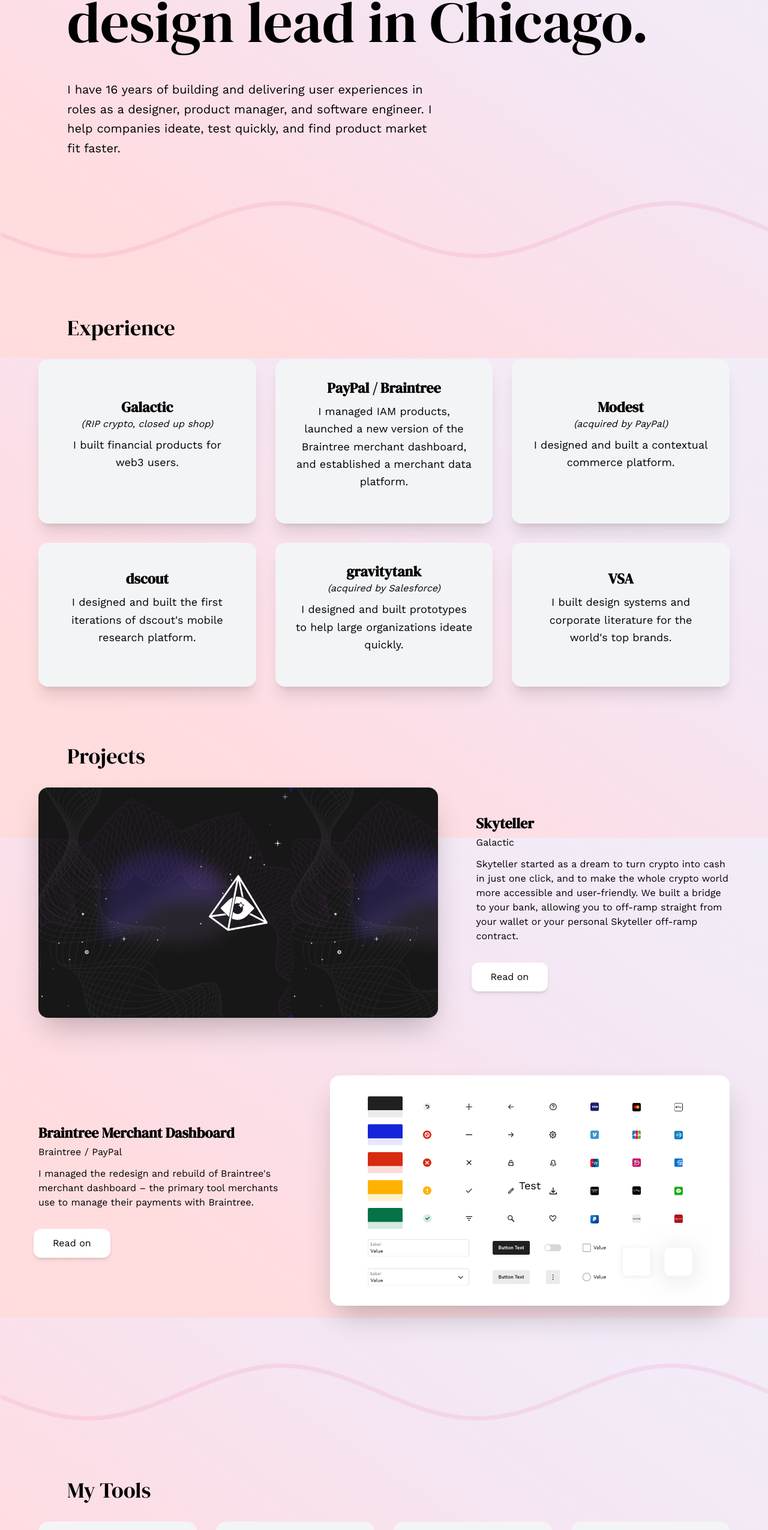
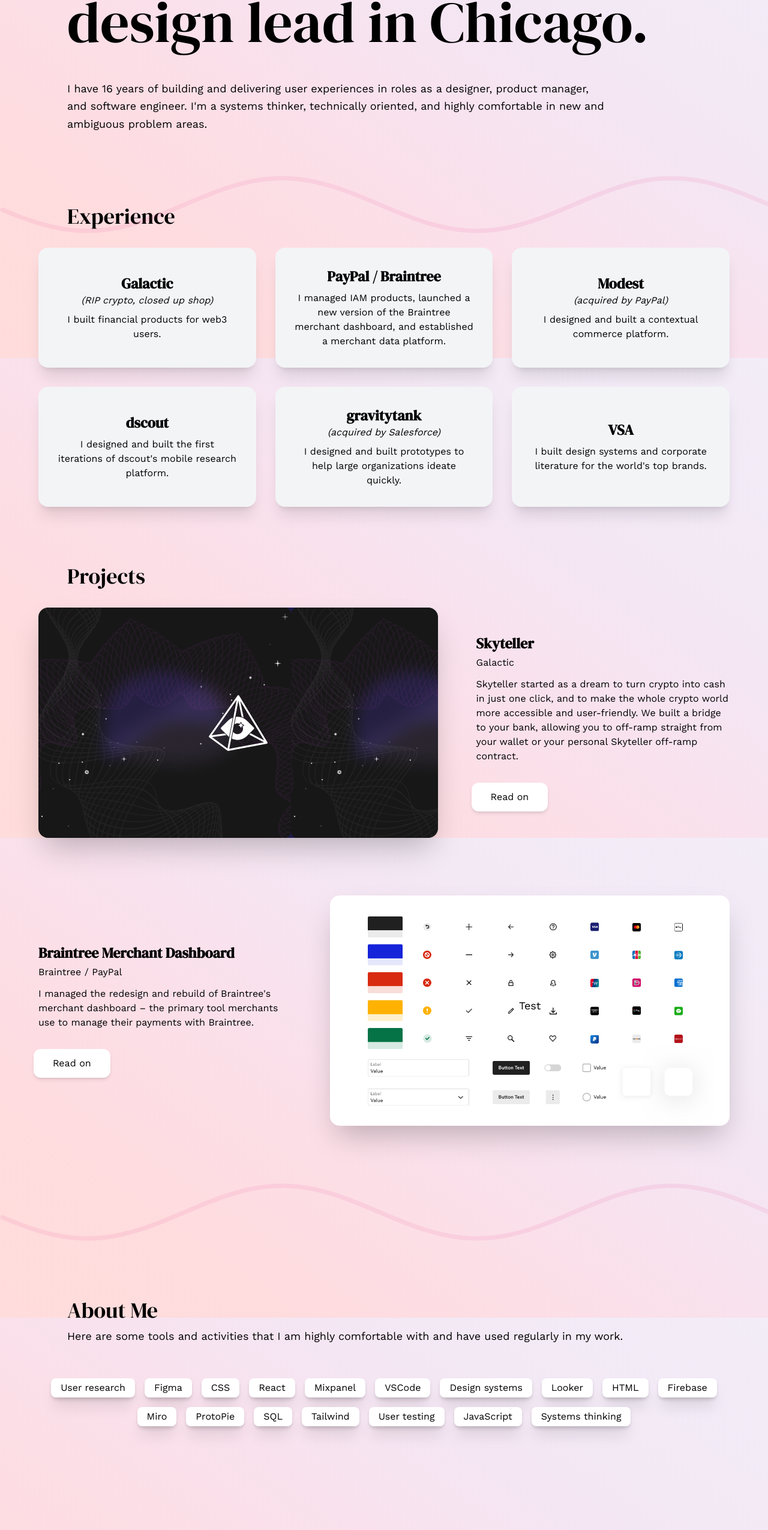
Before and after one commit to kunalbhat/portfolio-site, a React (Create React App) app: page / in a window 1280 px wide. Shown: the part 203-2754 px from the top of the page at 60% size. Built offline with nearby package versions, Linux system fonts and the light colour scheme.

Commit message:
tags list treatment

```diff
--- a/src/App.css
+++ b/src/App.css
@@ -73,28 +73,8 @@
   @apply bg-gray-100 rounded-2xl px-8 py-20 lg:py-8 flex flex-col h-full items-center justify-center text-center mb-6 lg:mb-0 transition-all shadow-xl hover:shadow-2xl;
 }
 
-.case-study-cover p {
+.case-study p {
   @apply text-base mb-0;
-}
-
-.case-study-cover.galactic {
-  @apply bg-indigo-900 hover:bg-indigo-950 text-white;
-}
-
-.case-study-cover.paypal {
-  @apply bg-[#ffd140];
-}
-
-.case-study-cover.modest {
-  @apply bg-gray-950 text-white;
-}
-
-.case-study-cover.dscout {
-  @apply bg-[#0b73eb] text-white;
-}
-
-.case-study-cover.gravitytank {
-  @apply bg-[#00a1df] text-white;
 }
 
 .skyteller-cover {
@@ -119,3 +99,11 @@
   background-image: url("/public/images/curve-decoration.svg");
   @apply w-full h-24 bg-left-top bg-cover bg-no-repeat opacity-10;
 }
+
+.tags-list {
+  @apply flex flex-wrap md:justify-center gap-4;
+}
+
+.tags-list li {
+  @apply bg-white shadow-xl px-4 py-1 text-base rounded-lg list-none flex items-center justify-center text-center hover:drop-shadow-2xl drop-shadow-md;
+}
--- a/src/pages/Home.js
+++ b/src/pages/Home.js
@@ -19,6 +19,30 @@
     console.log("expand!!!");
   }
 
+  const tagsList = [
+    "SQL",
+    "React",
+    "Figma",
+    "ProtoPie",
+    "Miro",
+    "VSCode",
+    "Mixpanel",
+    "Looker",
+    "User research",
+    "User testing",
+    "Firebase",
+    "Design systems",
+    "Systems thinking",
+    "HTML",
+    "CSS",
+    "JavaScript",
+    "Tailwind",
+  ];
+
+  const shuffle = (arr) => [...arr].sort(() => Math.random() - 0.5);
+
+  const shuffledList = shuffle(tagsList);
+
   return (
     <>
       <section className="content-container md:flex md:gap-12 mt-0 md:mb-6 lg:mb-12">
@@ -26,15 +50,16 @@
           <h1 className="lg:mx-12">
             Hi, I'm Kunal &ndash; a product design lead in Chicago.
           </h1>
-          <p className="text-xl leading-relaxed lg:mx-12 lg:max-w-2xl lg:pr-12">
+          <p className="lg:mx-12 lg:max-w-4xl">
             I have 16 years of building and delivering user experiences in roles
-            as a designer, product manager, and software engineer. I help
-            companies ideate, test quickly, and find product market fit faster.
+            as a designer, product manager, and software engineer. I'm a systems
+            thinker, technically oriented, and highly comfortable in new and
+            ambiguous problem areas.
           </p>
         </animated.div>
       </section>
       <div className="section-divider" />
-      <section className="content-container">
+      <section className="content-container -mt-12">
         <header className="section-header">
           <h2>Experience</h2>
         </header>
@@ -83,6 +108,7 @@
       <section className="content-container">
         <header className="section-header">
           <h2>Projects</h2>
+          {/* <p>A few larger case studies to showcase that I'm most proud of.</p> */}
         </header>
         <div className="md:grid grid-flow-row gap-16 grid-cols-5">
           <aside className="skyteller-cover mb-8 md:mb-0 flex col-span-3 shadow-xl rounded-2xl bg-indigo-950 items-center justify-center h-96">
@@ -126,28 +152,18 @@
       <div className="section-divider"></div>
       <section className="content-container">
         <header className="section-header">
-          <h2>My Tools</h2>
+          <h2>About Me</h2>
+          <p>
+            Here are some tools and activities that I am highly comfortable with
+            and have used regularly in my work.
+          </p>
         </header>
-        <div className="lg:grid grid-cols-4 gap-8">
-          <div className="case-study">
-            <h3>React</h3>
-            <p>I think in components.</p>
-          </div>
-          <div className="case-study">
-            <h3>SQL</h3>
-            <p>
-              <code>DROP TABLE *</code>
-            </p>
-          </div>
-          <div className="case-study">
-            <h3>Figma</h3>
-            <p>My go-to design and prototyping tool.</p>
-          </div>
-          <div className="case-study">
-            <h3>VSCode</h3>
-            <p>Finally yanked me away from Vim.</p>
-          </div>
-        </div>
+
+        <ul className="grid tags-list">
+          {shuffledList.map((key, value) => {
+            return <li>{key}</li>;
+          })}
+        </ul>
       </section>
     </>
   );
```
